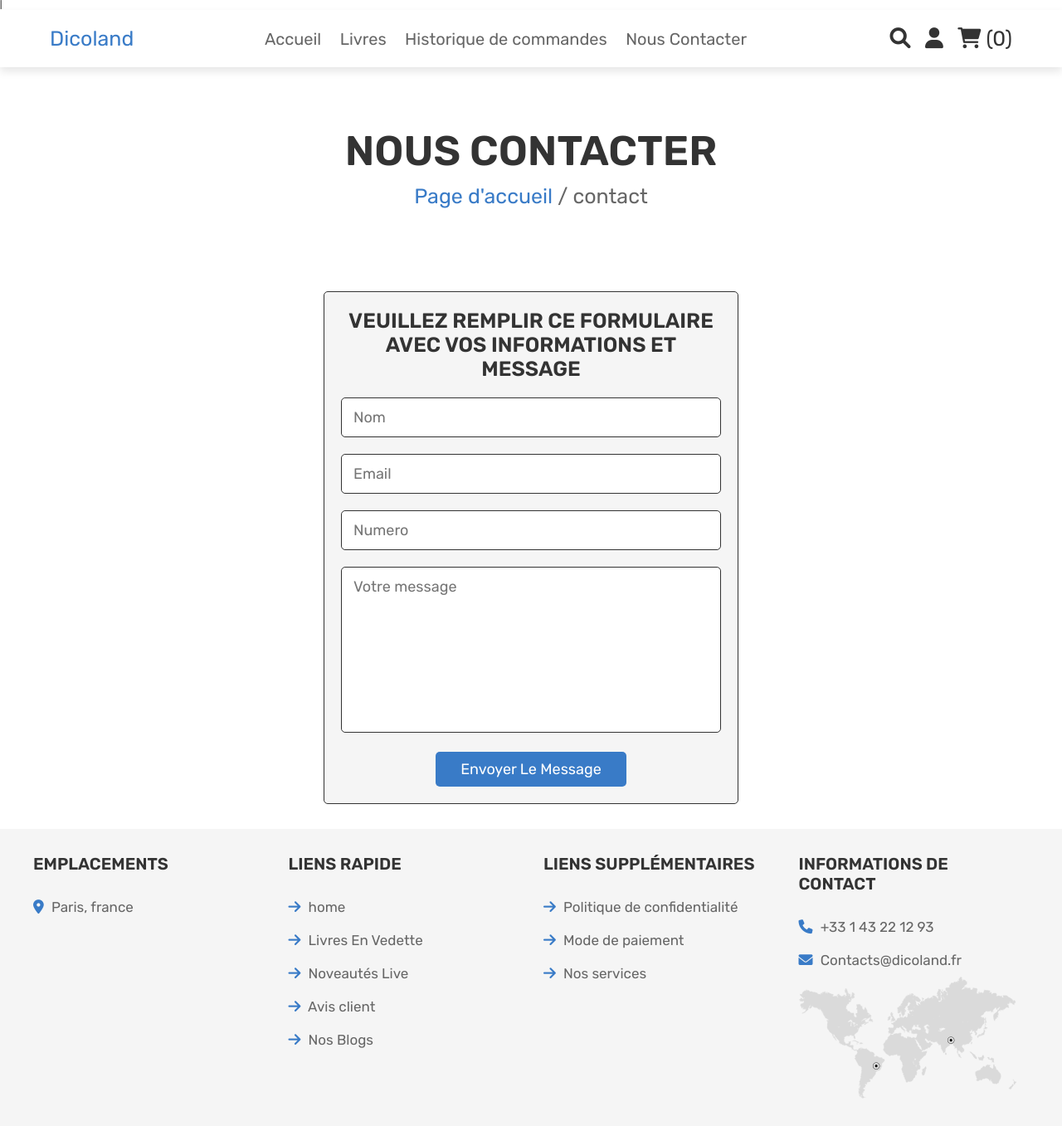
After one commit to K1roo/E5Shop_Dicoland, a PHP site: page /contact.php in a window 1280 px wide. The commit adds this page. Shown: the whole page at 83% size. Run offline with PHP 8.4, Linux system fonts and the light colour scheme; a user stored in the database is signed in; data comes from the database, SQL or seed files in the repository.

Commit message:
feat(user): V1 send messages to admin

```diff
--- /dev/null
+++ b/contact.php
@@ -0,0 +1,83 @@
+<?php
+
+include 'config.php';
+
+session_start();
+
+$user_id = $_SESSION['user_id'];
+
+if(!isset($user_id)){
+   header('location:login.php');
+}
+
+if(isset($_POST['send'])){
+
+   $name = mysqli_real_escape_string($conn, $_POST['name']);
+   $email = mysqli_real_escape_string($conn, $_POST['email']);
+   $number = $_POST['number'];
+   $msg = mysqli_real_escape_string($conn, $_POST['message']);
+
+   $select_message = mysqli_query($conn, "SELECT * FROM `message` WHERE name = '$name' AND email = '$email' AND number = '$number' AND message = '$msg'") or die('query failed');
+
+   if(mysqli_num_rows($select_message) > 0){
+      $message[] = 'message déjà envoyé!';
+   }else{
+      mysqli_query($conn, "INSERT INTO `message`(user_id, name, email, number, message) VALUES('$user_id', '$name', '$email', '$number', '$msg')") or die('query failed');
+      $message[] = 'message envoyé avec succès!';
+   }
+
+}
+
+?>
+
+<!DOCTYPE html>
+<html lang="en">
+<head>
+   <meta charset="UTF-8">
+   <meta http-equiv="X-UA-Compatible" content="IE=edge">
+   <meta name="viewport" content="width=device-width, initial-scale=1.0">
+   <title>Contact</title>
+
+   <!-- font awesome cdn link  -->
+   <link rel="stylesheet" href="https://cdnjs.cloudflare.com/ajax/libs/font-awesome/6.0.0/css/all.min.css">
+
+   <!-- custom css file link  -->
+   <link rel="stylesheet" href="css/style.css">
+
+</head>
+<body>
+
+<?php include 'header.php'; ?>
+
+<div class="heading">
+   <h3>Nous contacter</h3>
+   <p> <a href="home.php">Page d'accueil</a> / contact </p>
+</div>
+
+<section class="contact">
+
+   <form action="" method="post">
+      <h3>Veuillez remplir ce formulaire avec vos Informations et message</h3>
+      <input type="text" name="name" required placeholder="Nom" class="box">
+      <input type="email" name="email" required placeholder="Email" class="box">
+      <input type="number" name="number" required placeholder="Numero" class="box">
+      <textarea name="message" class="box" placeholder="Votre message" id="" cols="30" rows="10"></textarea>
+      <input type="submit" value="Envoyer le message" name="send" class="btn">
+   </form>
+
+</section>
+
+
+
+
+
+
+
+
+<?php include 'footer.php'; ?>
+
+<!-- custom js file link  -->
+<script src="js/script.js"></script>
+
+</body>
+</html>
--- a/header.php
+++ b/header.php
@@ -24,7 +24,7 @@ if(isset($message)){
             <a href="home.php">Accueil</a>
             <a href="shop.php">Livres</a>
             <a href="user_orders.php">Historique de commandes</a>
-            <a href="#blogs">Nos blogs</a>
+            <a href="contact.php">Nous Contacter</a>
         </nav>
 
          <div class="icons">
--- a/home.php
+++ b/home.php
@@ -38,7 +38,7 @@ if(isset($_POST['add_to_cart'])){
    <meta charset="UTF-8">
    <meta http-equiv="X-UA-Compatible" content="IE=edge">
    <meta name="viewport" content="width=device-width, initial-scale=1.0">
-   <title>home</title>
+   <title>Accueil</title>
    <!-- cdn link  -->
    <link rel="stylesheet" href="https://cdnjs.cloudflare.com/ajax/libs/font-awesome/6.0.0/css/all.min.css">
 
```
